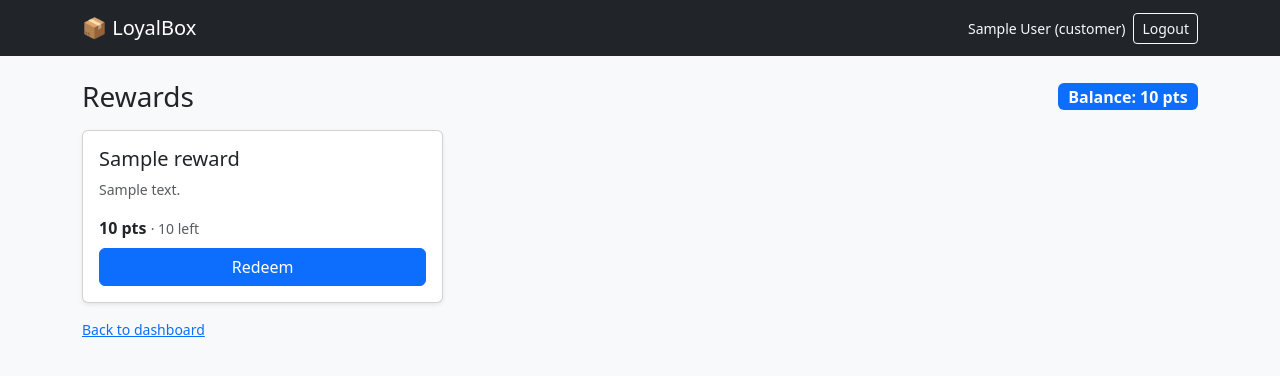
After one commit to divu-06/loyalbox, a PHP site: page /customer/rewards.php in a window 1280 px wide. The commit adds this page. Shown: the top 376 px of the page. Run offline with PHP 8.4, Linux system fonts and the light colour scheme; the visitor is signed in with stand-in values (Sample User, id 1); tables that the repository leaves empty hold one stand-in row (values such as "Sample post").

Commit message:
feat: rewards list, transactional redemption with row locks, history page

```diff
--- a/customer/dashboard.php
+++ b/customer/dashboard.php
@@ -16,4 +16,6 @@ require __DIR__ . '/../includes/header.php';
   <a class="btn btn-primary mt-3" href="<?= url('customer/claim.php') ?>">Claim a code</a>
 </div></div>
 <p class="text-muted mt-3">Claim codes, history and rewards are coming in the next milestones.</p>
+<a class="btn btn-outline-primary mt-3" href="<?= url('customer/rewards.php') ?>">Rewards</a>
+<a class="btn btn-outline-secondary mt-3" href="<?= url('customer/history.php') ?>">History</a>
 <?php require __DIR__ . '/../includes/footer.php'; ?>
--- /dev/null
+++ b/customer/rewards.php
@@ -0,0 +1,46 @@
+<?php
+require_once __DIR__ . '/../includes/auth.php';
+require_once __DIR__ . '/../includes/redeem.php';
+$u = require_role('customer');
+
+if ($_SERVER['REQUEST_METHOD'] === 'POST') {
+    csrf_verify();
+    $res = redeem_reward((int)$u['id'], (int)($_POST['reward_id'] ?? 0));
+    flash($res['ok'] ? 'success' : 'danger', $res['msg']);
+    redirect('customer/rewards.php');       // redirect after POST: a refresh can't redeem twice
+}
+
+$st = db()->prepare('SELECT COALESCE(SUM(points),0) FROM point_transactions WHERE user_id = ?');
+$st->execute([$u['id']]);
+$balance = (int)$st->fetchColumn();
+
+$rewards = db()->query('SELECT id, name, description, points_cost, stock FROM rewards WHERE is_active = 1 ORDER BY points_cost')->fetchAll();
+
+$pageTitle = 'Rewards';
+require __DIR__ . '/../includes/header.php';
+?>
+<div class="d-flex justify-content-between align-items-center mb-3">
+  <h3 class="mb-0">Rewards</h3>
+  <span class="badge text-bg-primary fs-6">Balance: <?= $balance ?> pts</span>
+</div>
+<div class="row g-3">
+<?php foreach ($rewards as $r):
+    $cost = (int)$r['points_cost']; $stock = (int)$r['stock'];
+    $can = $balance >= $cost && $stock > 0; ?>
+  <div class="col-md-4"><div class="card shadow-sm h-100"><div class="card-body d-flex flex-column">
+    <h5><?= e($r['name']) ?></h5>
+    <p class="text-muted small flex-grow-1"><?= e($r['description']) ?></p>
+    <div class="mb-2"><strong><?= $cost ?> pts</strong> <span class="text-muted small">· <?= $stock ?> left</span></div>
+    <form method="post" onsubmit="return confirm('Redeem this reward?');">
+      <?= csrf_field() ?>
+      <input type="hidden" name="reward_id" value="<?= (int)$r['id'] ?>">
+      <button class="btn btn-primary w-100" <?= $can ? '' : 'disabled' ?>>
+        <?= $stock < 1 ? 'Out of stock' : ($can ? 'Redeem' : 'Need ' . ($cost - $balance) . ' more points') ?>
+      </button>
+    </form>
+  </div></div></div>
+<?php endforeach; ?>
+<?php if (!$rewards): ?><p class="text-muted">No rewards available right now.</p><?php endif; ?>
+</div>
+<a class="d-block mt-3 small" href="<?= url('customer/dashboard.php') ?>">Back to dashboard</a>
+<?php require __DIR__ . '/../includes/footer.php'; ?>
--- /dev/null
+++ b/database/seed_demo.sql
@@ -0,0 +1,5 @@
+INSERT INTO rewards (name, description, points_cost, stock) VALUES
+('Branded Water Bottle', 'Steel 750 ml bottle with the factory logo', 50, 20),
+('10% Discount Coupon', '10% off your next order', 30, 100),
+('Free Product Box', 'One free box of any product', 100, 10),
+('Gift Hamper', 'Assorted products hamper', 200, 5);
--- /dev/null
+++ b/includes/redeem.php
@@ -0,0 +1,50 @@
+<?php
+declare(strict_types=1);
+require_once __DIR__ . '/db.php';
+
+function redeem_reward(int $userId, int $rewardId): array {
+    $pdo = db();
+    $fail = function (string $msg) use ($pdo): array {
+        if ($pdo->inTransaction()) $pdo->rollBack();
+        return ['ok' => false, 'msg' => $msg];
+    };
+
+    try {
+        $pdo->beginTransaction();
+
+        // Lock order is always user, then reward. A fixed order avoids deadlocks.
+        $s = $pdo->prepare('SELECT id, is_blocked FROM users WHERE id = ? FOR UPDATE');
+        $s->execute([$userId]);
+        $user = $s->fetch();
+        if (!$user || $user['is_blocked']) return $fail('Your account cannot redeem rewards.');
+
+        $s = $pdo->prepare('SELECT id, name, points_cost, stock, is_active FROM rewards WHERE id = ? FOR UPDATE');
+        $s->execute([$rewardId]);
+        $reward = $s->fetch();
+        if (!$reward || !$reward['is_active']) return $fail('This reward is not available.');
+        if ((int)$reward['stock'] < 1)         return $fail('Sorry, this reward is out of stock.');
+
+        // Balance is read only AFTER we hold the user lock, so it can't be stale.
+        $s = $pdo->prepare('SELECT COALESCE(SUM(points),0) FROM point_transactions WHERE user_id = ?');
+        $s->execute([$userId]);
+        $cost = (int)$reward['points_cost'];
+        if ((int)$s->fetchColumn() < $cost) return $fail('Not enough points for this reward.');
+
+        $d = $pdo->prepare('UPDATE rewards SET stock = stock - 1 WHERE id = ? AND stock > 0');
+        $d->execute([$rewardId]);
+        if ($d->rowCount() !== 1) return $fail('Sorry, this reward is out of stock.');
+
+        $pdo->prepare('INSERT INTO redemptions (user_id, reward_id, points_spent) VALUES (?, ?, ?)')
+            ->execute([$userId, $rewardId, $cost]);
+        $redemptionId = (int)$pdo->lastInsertId();
+
+        $pdo->prepare("INSERT INTO point_transactions (user_id, type, points, redemption_id) VALUES (?, 'redeem', ?, ?)")
+            ->execute([$userId, -$cost, $redemptionId]);
+
+        $pdo->commit();
+        return ['ok' => true, 'msg' => 'Redeemed: ' . $reward['name'] . ' (-' . $cost . ' points).'];
+    } catch (Throwable $e) {
+        if ($pdo->inTransaction()) $pdo->rollBack();
+        return ['ok' => false, 'msg' => 'Something went wrong. No points were deducted.'];
+    }
+}
```
Also changed, not shown: customer/history.php (added, +40 -0 lines), tests/race_redeem.php (added, +7 -0 lines), tests/test_redeem.php (added, +46 -0 lines).
